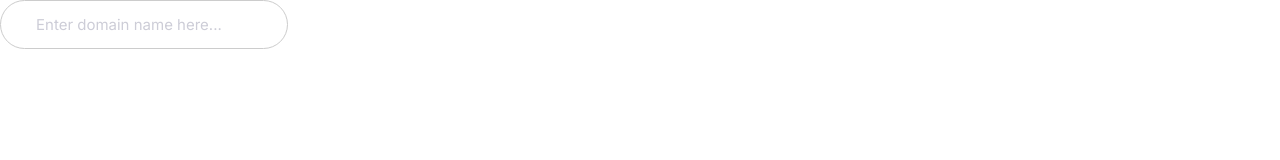
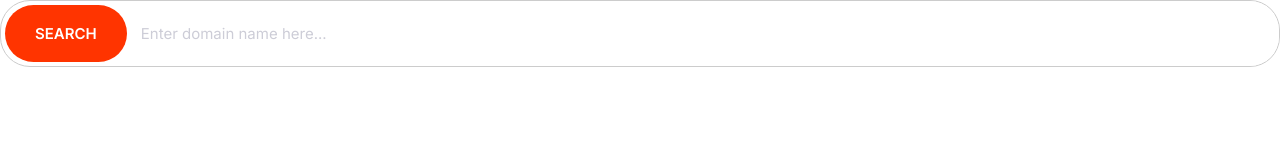
Before and after one commit to subrotoice/figma-to-html, a plain HTML site: page index.html in a window 1280 px wide. Drawn offline with Linux system fonts and the light colour scheme.

Commit message:
Building Input Group

```diff
--- a/css/style.css
+++ b/css/style.css
@@ -4,6 +4,8 @@
   --color-accent: #ff3400;
   --color-headings: #1b0760;
   --color-body: #918ca4;
+  --color-border: #ccc;
+  --border-radius: 30px;
 }
 
 *,
@@ -244,8 +246,8 @@ a {
 
 /* Inputs */
 .input {
-  border-radius: 30px;
-  border: 1px solid #ccc;
+  border-radius: var(--border-radius);
+  border: 1px solid var(--color-border);
   color: var(--color-headings);
   font-size: 2rem;
   outline: 0;
@@ -261,3 +263,20 @@ a {
     font-size: 1.5rem;
   }
 }
+
+/* Input Group */
+.input-group {
+  border: 1px solid var(--color-border);
+  border-radius: var(--border-radius);
+  display: flex;
+}
+
+.input-group .input{
+  flex-grow: 1;
+  border: 0;
+  padding: 1.5rem 1rem;
+}
+
+.input-group .btn{
+  margin: 4px;
+}
--- a/index.html
+++ b/index.html
@@ -14,6 +14,13 @@
     <link rel="stylesheet" href="css/style.css" />
   </head>
   <body>
-    <input type="text" class="input" placeholder="Enter domain name here..." />
+    <div class="input-group">
+      <button class="btn btn--accent">Search</button>
+      <input
+        type="text"
+        class="input"
+        placeholder="Enter domain name here..."
+      />
+    </div>
   </body>
 </html>
```
Also changed, not shown: components/input-group.html (added, +4 -0 lines), components/input.html (added, +1 -0 lines), README.md.
